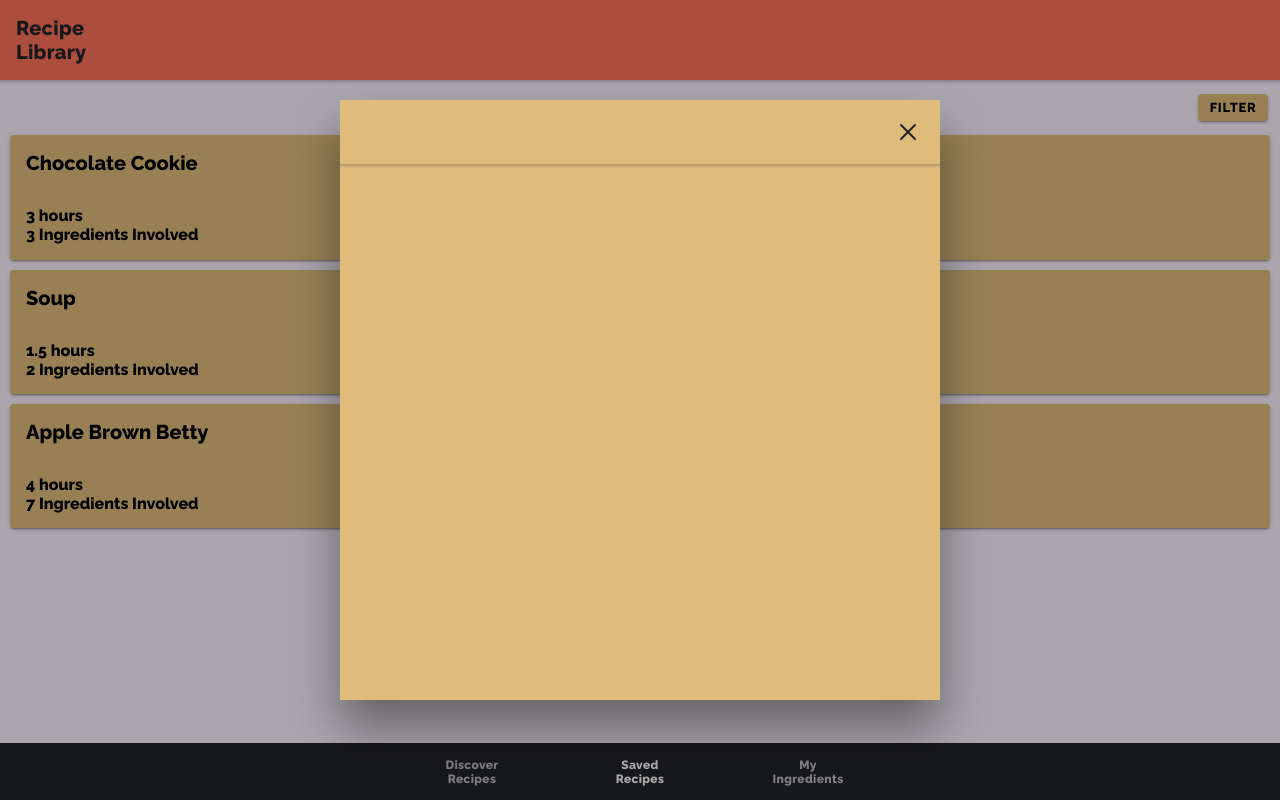
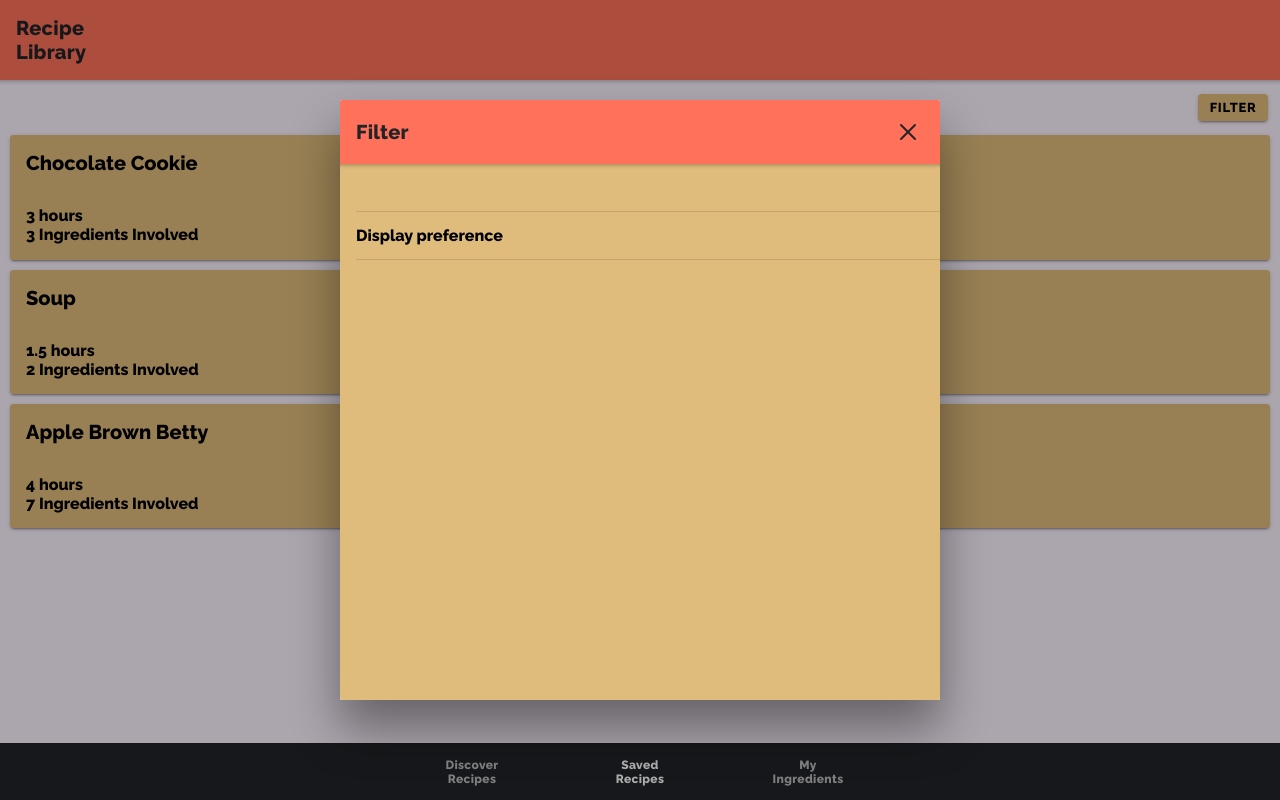
Before and after one commit to spadalka/FoodMatch, a React (Create React App) app: page /tab2 in a window 1280 px wide. Both pictures are taken after a click on the element "FILTER". Built offline with nearby package versions, Linux system fonts and the light colour scheme.

Commit message:
Update ModalSubscreen.tsx
added a few bits of content to the filter modal page

```diff
--- a/src/components/ModalSubscreen.tsx
+++ b/src/components/ModalSubscreen.tsx
@@ -12,7 +12,8 @@ import {
     IonRow,
     IonCol,
     IonList,
-    IonLabel
+    IonLabel,
+    IonText
 } from "@ionic/react";
 import {closeOutline} from 'ionicons/icons';
 import IngredientItem from '../components/RecipeIngredients';
@@ -103,8 +104,11 @@ const ModalSubscreen: React.FC<{ popUpType : number ; closeFunction : () => void
             {props.popUpType != 1 && (
                 <IonHeader>
 
-                <IonToolbar color="beige">
-                <IonIcon slot="end" icon={closeOutline} color="dark" size="large" onClick={()=> props.closeFunction()} class="ion-padding"></IonIcon>
+                <IonToolbar color="red1">
+                    <IonTitle color="dark" class="ion-padding">
+                        Filter
+                    </IonTitle>
+                    <IonIcon slot="end" icon={closeOutline} color="dark" size="large" onClick={()=> props.closeFunction()} class="ion-padding"></IonIcon>
                 </IonToolbar>
 
 
@@ -113,6 +117,10 @@ const ModalSubscreen: React.FC<{ popUpType : number ; closeFunction : () => void
 
             {props.popUpType != 1 && (
                 <IonContent color="beige">
+                    <IonItem color="beige"/>
+                    <IonItem color="beige">
+                        Display preference
+                    </IonItem>
 
                 </IonContent>
             )}
```
